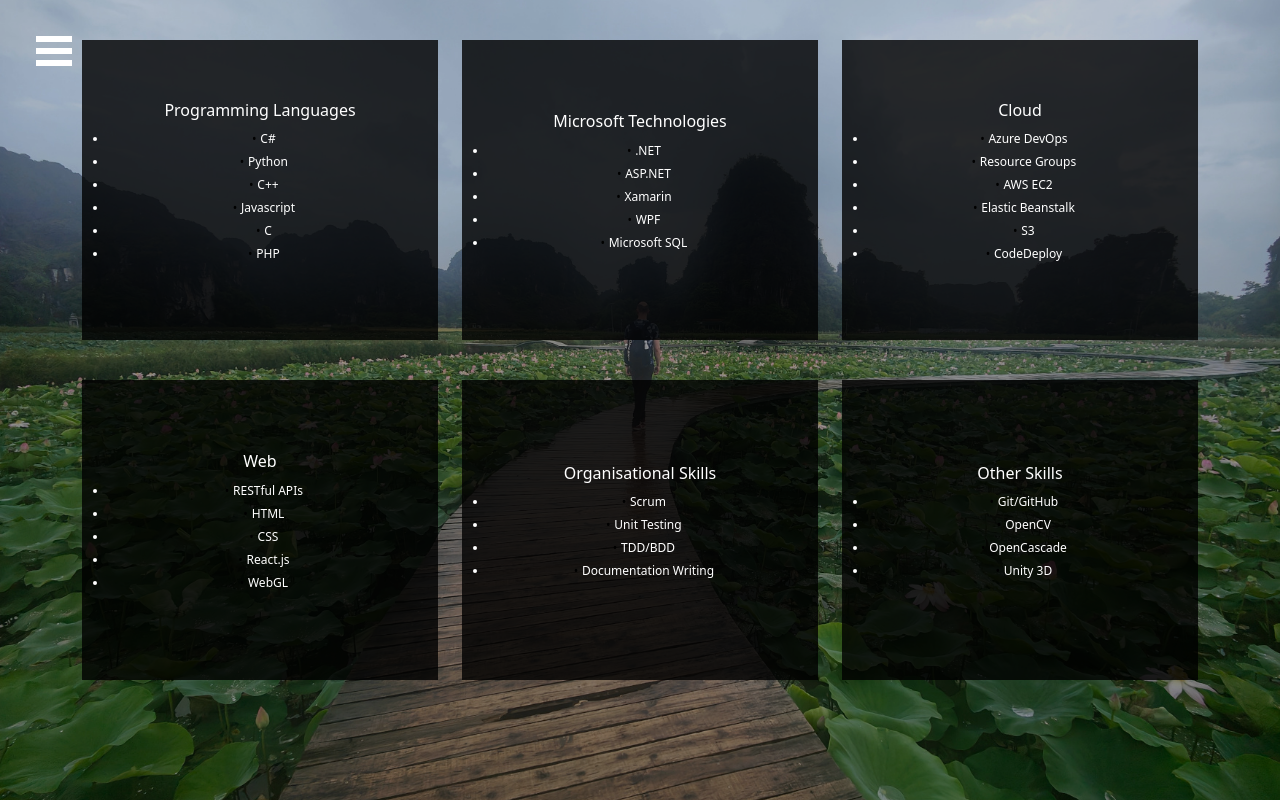
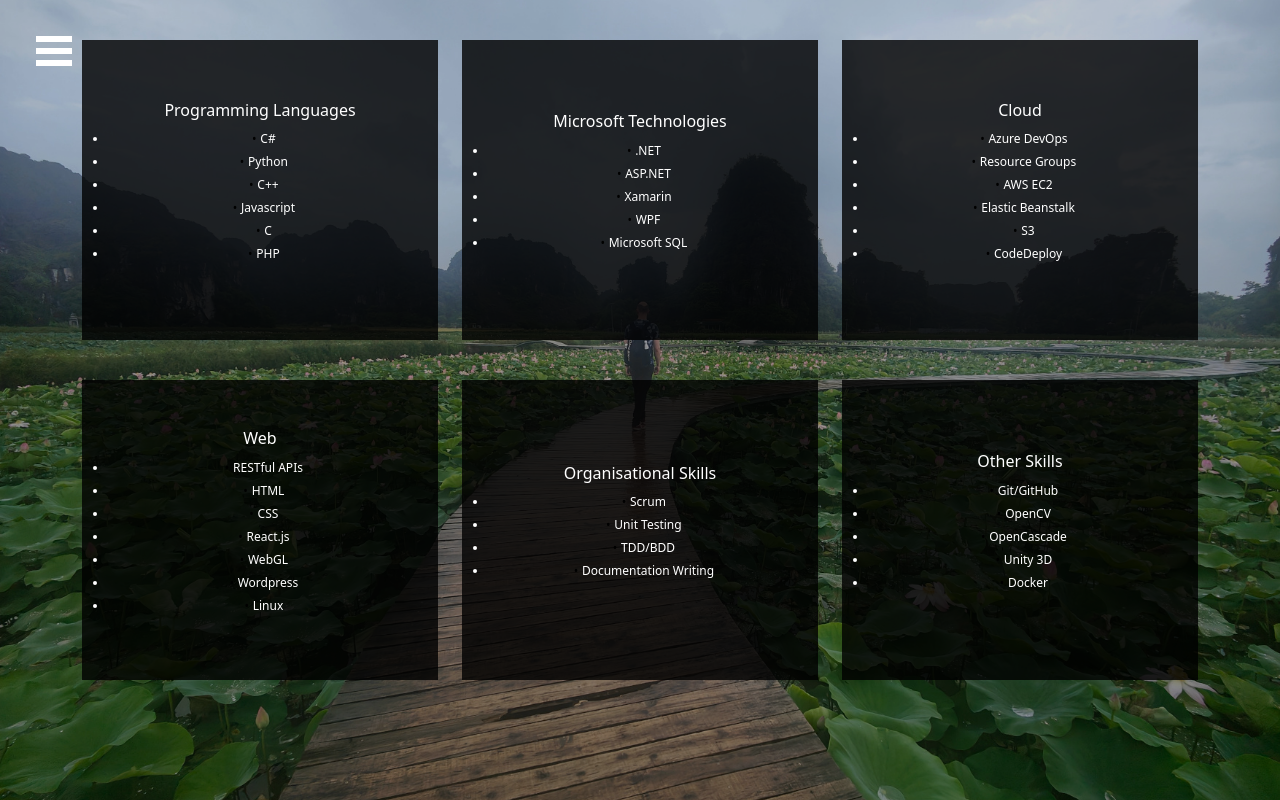
Before and after one commit to Holgenberg/holgate-automation-limited, a React (Create React App) app: page /skills in a window 1280 px wide. Built offline with nearby package versions, Linux system fonts and the light colour scheme.

Commit message:
Added additional skills from philatelic.co.uk project

```diff
--- a/src/components/SkillsContainerCollection.js
+++ b/src/components/SkillsContainerCollection.js
@@ -22,9 +22,9 @@
 	const programmingLanguageSkills = ["C#", "Python", "C++", "Javascript", "C", "PHP"];
 	const microsoftTechnologySkills = [".NET", "ASP.NET", "Xamarin", "WPF", "Microsoft SQL"]
 	const cloudSkills = ["Azure DevOps", "Resource Groups", "AWS EC2", "Elastic Beanstalk", "S3", "CodeDeploy"]
-	const webSkills = ["RESTful APIs", "HTML", "CSS", "React.js", "WebGL"]
+	const webSkills = ["RESTful APIs", "HTML", "CSS", "React.js", "WebGL", "Wordpress", "Linux"]
 	const organisationalPractices = ["Scrum", "Unit Testing", "TDD/BDD", "Documentation Writing"]
-	const otherSkills = ["Git/GitHub", "OpenCV","OpenCascade", "Unity 3D"]
+	const otherSkills = ["Git/GitHub", "OpenCV","OpenCascade", "Unity 3D", "Docker"]
 
 	if (windowWidth > 768) {
 		return (
```
